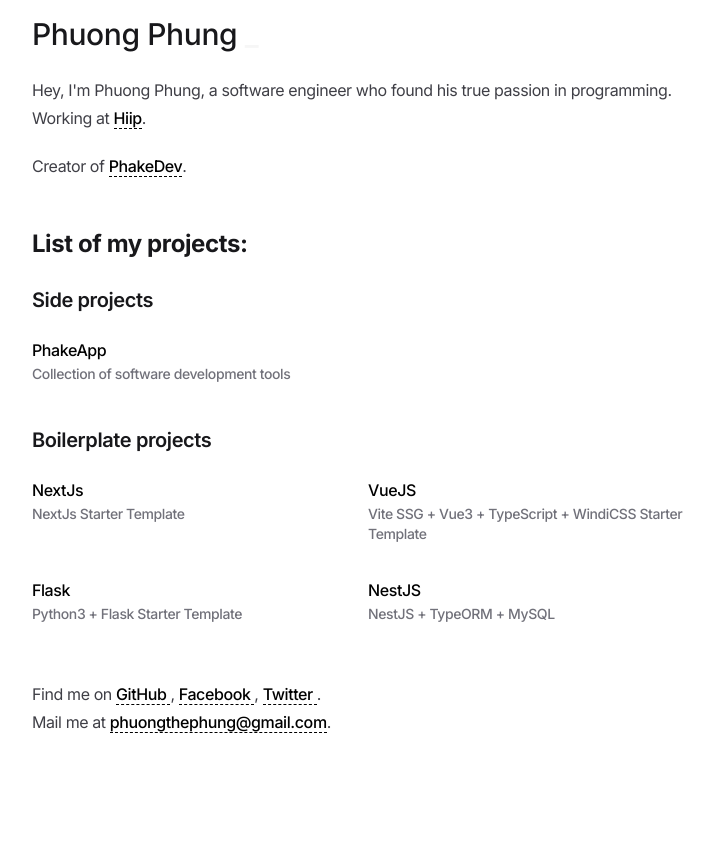
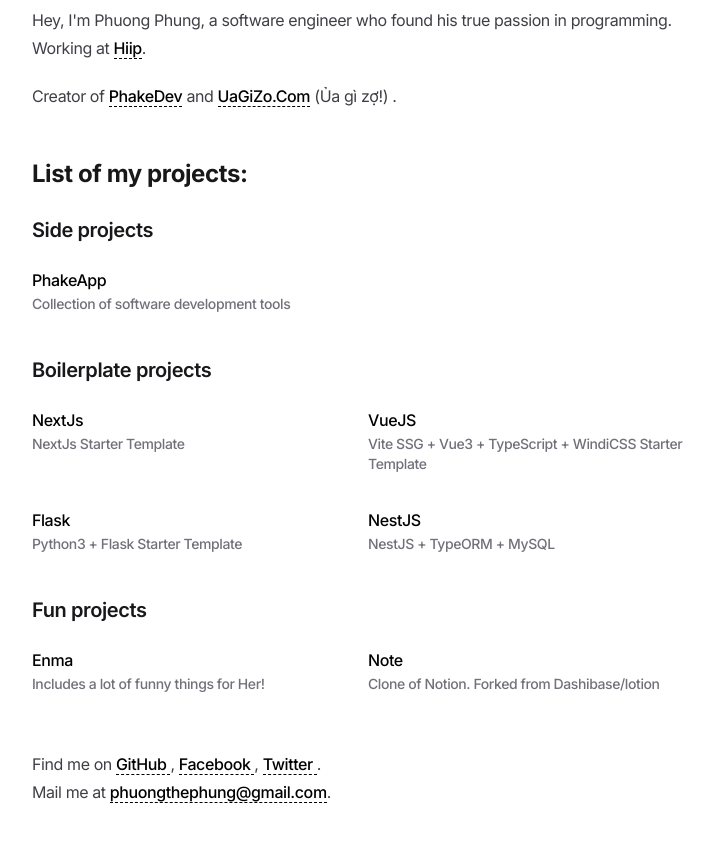
Before and after one commit to fuongz/portfolio, a Next.js app: page / in a window 1280 px wide. Shown: the top 842 px of the page, without its empty margins (280-994 px from the left). Before the commit the page ends 800 px from the top, so only its background shows below. Built offline with nearby package versions, Linux system fonts and the light colour scheme; no server answers; some icons are missing.

Commit message:
feat: added uagizo.com projects

```diff
--- a/package.json
+++ b/package.json
@@ -9,7 +9,7 @@
     "lint": "next lint"
   },
   "dependencies": {
-    "@headlessui/react": "^1.7.5",
+    "@headlessui/react": "^1.7.7",
     "next": "13.0.7",
     "next-themes": "^0.2.1",
     "react": "18.2.0",
@@ -19,11 +19,11 @@
   "devDependencies": {
     "@iconify/react": "^4.0.1",
     "@tailwindcss/typography": "^0.5.8",
-    "@types/node": "18.11.15",
+    "@types/node": "18.11.17",
     "@types/react": "18.0.26",
     "@types/react-dom": "18.0.9",
     "autoprefixer": "^10.4.13",
-    "eslint": "8.29.0",
+    "eslint": "8.30.0",
     "eslint-config-next": "13.0.7",
     "postcss": "^8.4.20",
     "tailwindcss": "^3.2.4",
--- a/pages/index.tsx
+++ b/pages/index.tsx
@@ -16,6 +16,7 @@ type Project = {
   name: string
   description: string
   url: string
+  extraLinks?: any
 }
 
 const Home: NextPage = () => {
@@ -59,6 +60,19 @@ const Home: NextPage = () => {
     },
   ]
 
+  const funProjects: Project[] = [
+    {
+      name: 'Enma',
+      description: 'Includes a lot of funny things for Her!',
+      url: 'https://enma.uagizo.com',
+    },
+    {
+      name: 'Note',
+      description: 'Clone of Notion. Forked from Dashibase/lotion',
+      url: 'https://enma.uagizo.com',
+    },
+  ]
+
   return (
     <>
       <Head>
@@ -86,8 +100,12 @@ const Home: NextPage = () => {
               Creator of{' '}
               <a href="https://app.phake.dev" target="_blank" rel="noopener noreferrer">
                 PhakeDev
-              </a>
-              .
+              </a>{' '}
+              and{' '}
+              <a href="https://github.com/fuongz" target="_blank" rel="noopener noreferrer">
+                UaGiZo.Com
+              </a>{' '}
+              (Ủa gì zợ!) .
             </p>
 
             <h2>List of my projects:</h2>
@@ -106,7 +124,17 @@ const Home: NextPage = () => {
             <h3>Boilerplate projects</h3>
             <div className="grid grid-cols-2 gap-4">
               {boilerplateProjects.map((project: Project, index: number) => (
-                <a key={`boilerplateProjects-${index}`} href={project.url} target="_blank" rel="noopener noreferrer" className={styles['project__item']}>
+                <a key={`boilerplateProject-${index}`} href={project.url} target="_blank" rel="noopener noreferrer" className={styles['project__item']}>
+                  {project.name}
+                  <span className="text-zinc-500 text-sm block">{project.description}</span>
+                </a>
+              ))}
+            </div>
+
+            <h3>Fun projects</h3>
+            <div className="grid grid-cols-2 gap-4">
+              {funProjects.map((project: Project, index: number) => (
+                <a key={`funProject-${index}`} href={project.url} target="_blank" rel="noopener noreferrer" className={styles['project__item']}>
                   {project.name}
                   <span className="text-zinc-500 text-sm block">{project.description}</span>
                 </a>
--- a/tailwind.config.js
+++ b/tailwind.config.js
@@ -24,7 +24,7 @@ module.exports = {
         dark: {
           css: {
             color: '#bbb',
-            a: { color: colors.white },
+            'a:not(.no-link)': { color: colors.white },
             'h1, h2, h3, h4, h5, h6': { color: colors.white },
             'a:hover': {
               color: colors.sky[300],
```
Also changed, not shown: 1 other file (tests, documents, lock files or other folders).
